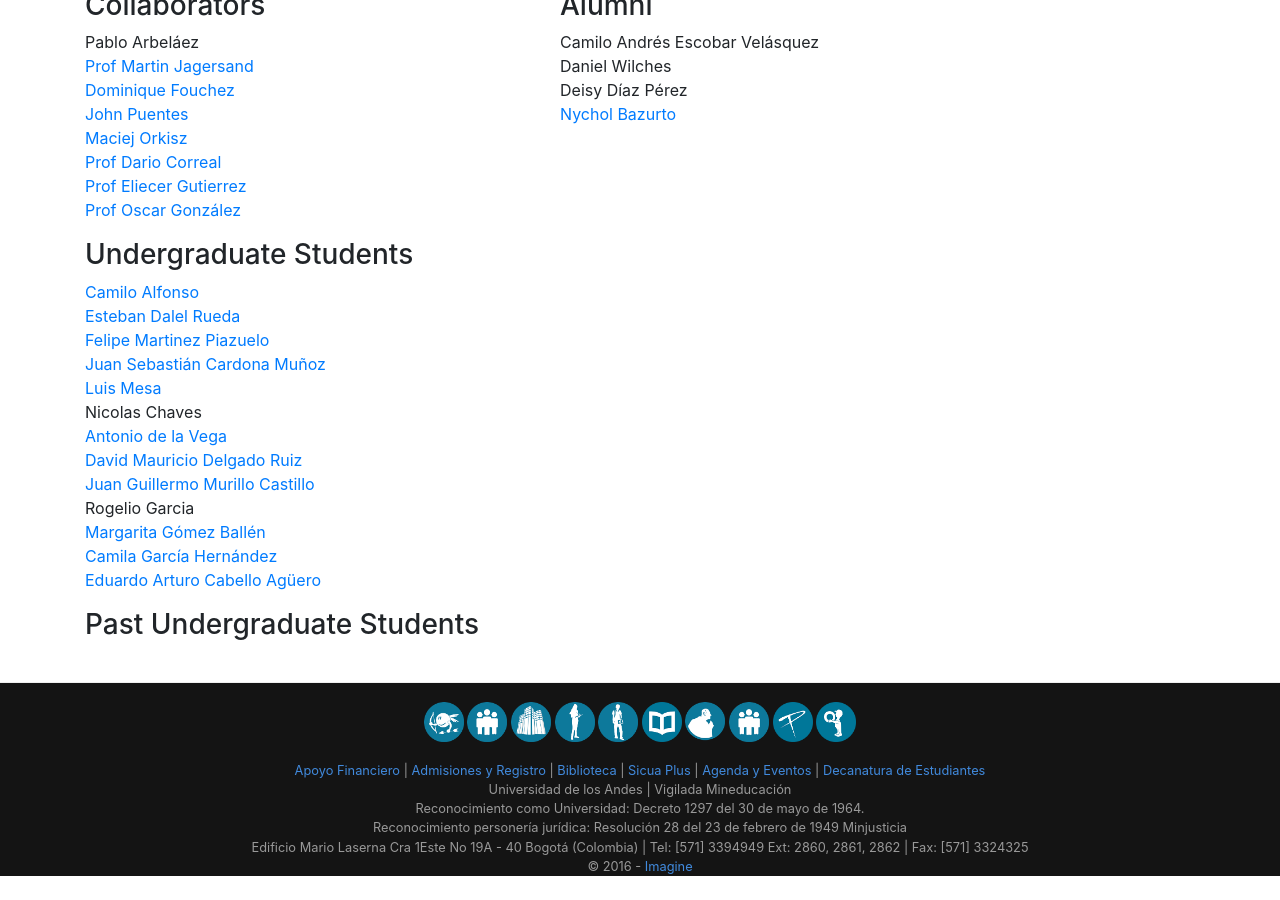
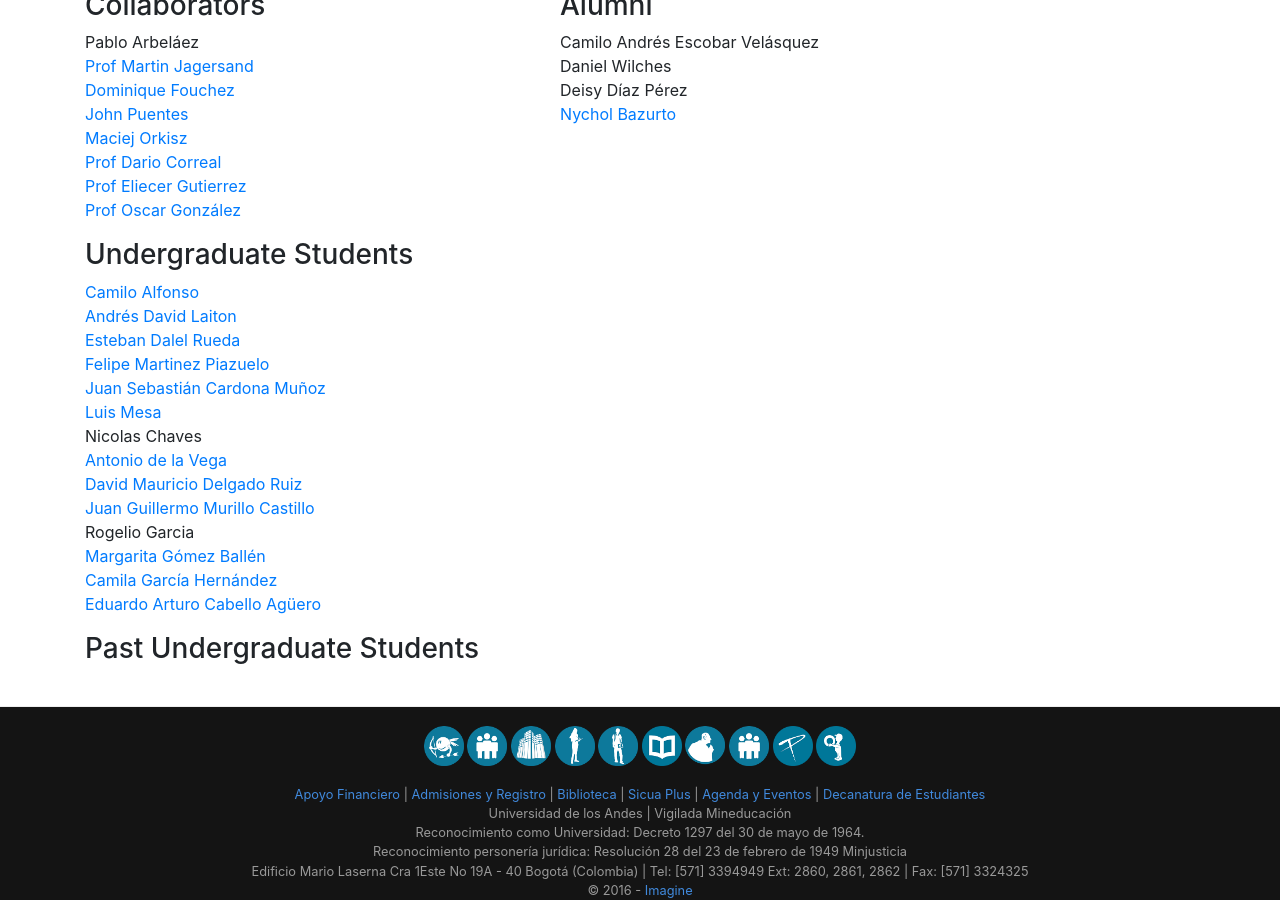
Before and after one commit to uwsampa/research-group-web, a Jekyll site: the page built from index.html, in a window 1280 px wide and 900 px high, scrolled down 7024 px. Built offline with Jekyll 4.4.1, drawn with Linux system fonts in a browser that asks for light colours; before the commit the page ends 7900 px from its top, so only the background shows below that.

Commit message:
Added Andrés Laiton to undergrad students.
Added Andrés Laiton to undergrad students.

```diff
--- a/_data/people.yml
+++ b/_data/people.yml
@@ -64,6 +64,12 @@ ugrad-camiloAlfonso:
     role: ugrad
     webpage: http://camiloalfonso.com
     image: /img/people/foto_camiloAlfonso.png
+
+ugrad-davidLaiton:
+    display_name: Andrés David Laiton
+    role: ugrad
+    webpage: https://daviddlaiton.github.io/
+    image: /img/people/foto_AndresLaiton.png
 
 ugrad-estebanDalel:
     display_name: Esteban Dalel Rueda
```
